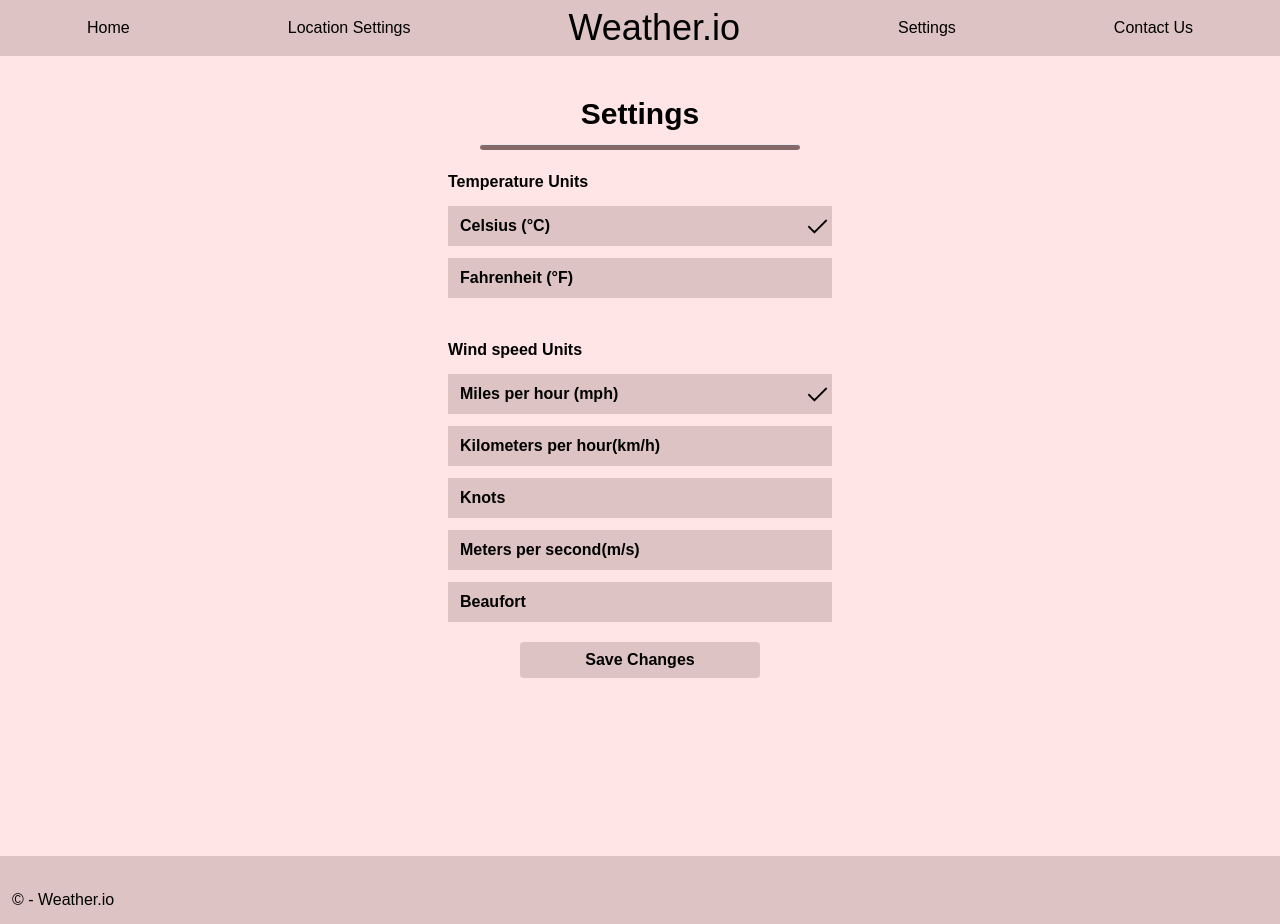
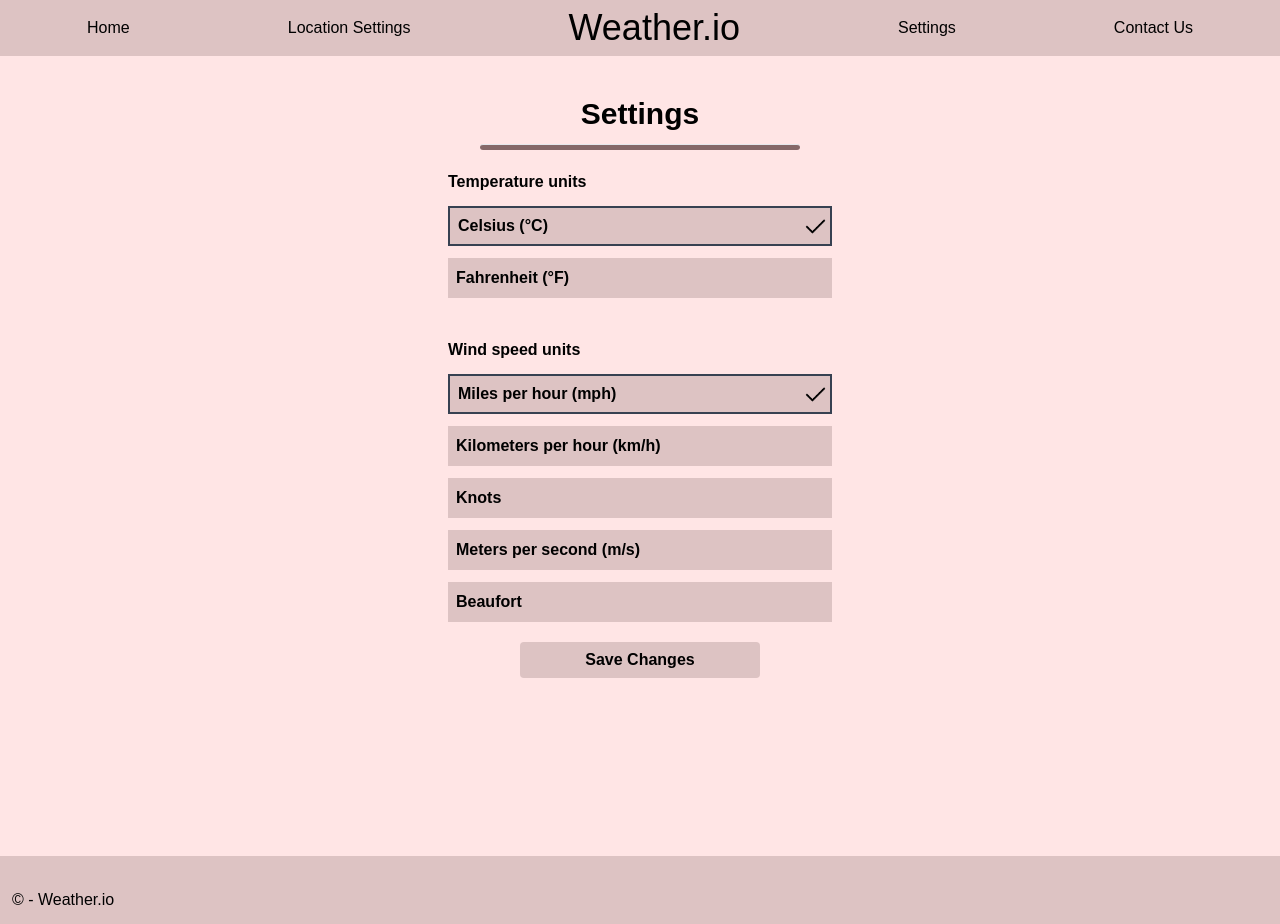
Before and after one commit to The-Creative-Programming-Group/Weather-App, a Next.js app: page /settings in a window 1280 px wide. Built offline with nearby package versions, Linux system fonts and the light colour scheme.

Commit message:
- Added some styling to the settings page
- Made some things easier to read/write with css components

```diff
--- a/src/components/Layout.tsx
+++ b/src/components/Layout.tsx
@@ -1,5 +1,6 @@
 import React from "react";
 import Head from "next/head";
+import styles from "./styles-layout.module.css"
 
 interface LayoutProps {
   title: string;
@@ -15,19 +16,17 @@ export default function Layout({ title, children }: LayoutProps) {
         <link rel="icon" href="/favicon.ico" />
       </Head>
       <header className="bg-[#ddc3c3] p-2 flex justify-around items-center">
-        <a className="no-underline text-black text-xs md:text-base" href="#">
+        <a className={styles.navbarA} href="#">
           Home
         </a>
-        <a className="no-underline text-black text-xs md:text-base">
+        <a className={styles.navbarA}>
           Location Settings
         </a>
         <h1 className="text-base font-semibold md:font-normal md:text-4xl">
           Weather.io
         </h1>
-        <a className="no-underline text-black text-xs md:text-base">Settings</a>
-        <a className="no-underline text-black text-xs md:text-base">
-          Contact Us
-        </a>
+        <a className={styles.navbarA} href="/settings">Settings</a>
+        <a className={styles.navbarA}>Contact Us</a>
       </header>
       <main className="bg-[#ffe5e5] min-h-screen">{children}</main>
       <footer className="absolute w-full pt-8 bg-[#ddc3c3]">
--- /dev/null
+++ b/src/components/styles-layout.module.css
@@ -0,0 +1,3 @@
+.navbar-a {
+    @apply no-underline text-black text-xs md:text-base;
+}
--- a/src/pages/settings/index.tsx
+++ b/src/pages/settings/index.tsx
@@ -1,6 +1,7 @@
 import React, { useState } from "react";
 import Layout from "~/components/Layout";
 import Image from "next/image";
+import styles from "./settings.module.css"
 
 const Settings = () => {
   const doneImage = "/assets/done.png";
@@ -22,21 +23,21 @@ const Settings = () => {
           </h1>
           <hr className="w-3/12 h-1.5 bg-[#856868] mt-3 rounded" />
           <div className="flex flex-col justify-center m-5">
-            <h2 className="text-basic font-bold">Temperature Units</h2>
+            <h2 className="text-basic font-bold">Temperature units</h2>
             <button
-              className="bg-[#ddc3c3] flex flex-row justify-between items-center mt-3 w-96 h-10 text-left border-solid border-black"
+              className={`${styles.normalbutton} ${temperatureUnit === "Celsius" ? 'border-2' : ''}`}
               onClick={() => handleTemperatureUnitClick("Celsius")}
             >
-              <p className="ml-3 font-bold">Celsius (°C)</p>
+              <p className={styles.buttontext}>Celsius (°C)</p>
               {temperatureUnit === "Celsius" && (
                 <Image src={doneImage} alt="Checkmark" width={29} height={29} />
               )}
             </button>
             <button
-              className="bg-[#ddc3c3] flex flex-row justify-between items-center mt-3 w-96 h-10 text-left border-solid border-black"
+              className={`${styles.normalbutton} ${temperatureUnit === "Fahrenheit" ? 'border-2' : ''}`}
               onClick={() => handleTemperatureUnitClick("Fahrenheit")}
             >
-              <p className="ml-3 font-bold">Fahrenheit (°F)</p>
+              <p className={styles.buttontext}>Fahrenheit (°F)</p>
               {temperatureUnit === "Fahrenheit" && (
                 <Image src={doneImage} alt="Checkmark" width={29} height={29} />
               )}
@@ -44,48 +45,48 @@ const Settings = () => {
           </div>
 
           <div className="flex flex-col justify-center m-5">
-            <h2 className="text-basic font-bold">Wind speed Units</h2>
+            <h2 className="text-basic font-bold">Wind speed units</h2>
             <button
-              className="bg-[#ddc3c3] flex flex-row justify-between items-center mt-3 w-96 h-10 text-left border-solid border-black"
+              className={`${styles.normalbutton} ${windSpeedUnit === "Miles per hour" ? 'border-2' : ''}`}
               onClick={() => handleSpeedUnitClick("Miles per hour")}
             >
-              <p className="ml-3 font-bold">Miles per hour (mph)</p>
+              <p className={styles.buttontext}>Miles per hour (mph)</p>
               {windSpeedUnit === "Miles per hour" && (
                 <Image src={doneImage} alt="Checkmark" width={29} height={29} />
               )}
             </button>
             <button
-              className="bg-[#ddc3c3] flex flex-row justify-between items-center mt-3 w-96 h-10 text-left border-solid border-black"
+              className={`${styles.normalbutton} ${windSpeedUnit === "Kilometers per hour" ? 'border-2' : ''}`}
               onClick={() => handleSpeedUnitClick("Kilometers per hour")}
             >
-              <p className="ml-3 font-bold">Kilometers per hour(km/h)</p>
+              <p className={styles.buttontext}>Kilometers per hour (km/h)</p>
               {windSpeedUnit === "Kilometers per hour" && (
                 <Image src={doneImage} alt="Checkmark" width={29} height={29} />
               )}
             </button>
             <button
-              className="bg-[#ddc3c3] flex flex-row justify-between items-center mt-3 w-96 h-10 text-left border-solid border-black"
+              className={`${styles.normalbutton} ${windSpeedUnit === "Knots" ? 'border-2' : ''}`}
               onClick={() => handleSpeedUnitClick("Knots")}
             >
-              <p className="ml-3 font-bold">Knots</p>
+              <p className={styles.buttontext}>Knots</p>
               {windSpeedUnit === "Knots" && (
                 <Image src={doneImage} alt="Checkmark" width={29} height={29} />
               )}
             </button>
             <button
-              className="bg-[#ddc3c3] flex flex-row justify-between items-center mt-3 w-96 h-10 text-left border-solid border-black"
+              className={`${styles.normalbutton} ${windSpeedUnit === "Meters per second" ? 'border-2' : ''}`}
               onClick={() => handleSpeedUnitClick("Meters per second")}
             >
-              <p className="ml-3 font-bold">Meters per second(m/s)</p>
+              <p className={styles.buttontext}>Meters per second (m/s)</p>
               {windSpeedUnit === "Meters per second" && (
                 <Image src={doneImage} alt="Checkmark" width={29} height={29} />
               )}
             </button>
             <button
-              className="bg-[#ddc3c3] flex flex-row justify-between items-center mt-3 w-96 h-10 text-left border-solid border-black"
+              className={`${styles.normalbutton} ${windSpeedUnit === "Beaufort" ? 'border-2' : ''}`}
               onClick={() => handleSpeedUnitClick("Beaufort")}
             >
-              <p className="ml-3 font-bold">Beaufort</p>
+              <p className={styles.buttontext}>Beaufort</p>
               {windSpeedUnit === "Beaufort" && (
                 <Image src={doneImage} alt="Checkmark" width={29} height={29} />
               )}
--- /dev/null
+++ b/src/pages/settings/settings.module.css
@@ -0,0 +1,7 @@
+.normalbutton {
+    @apply bg-[#ddc3c3] flex flex-row justify-between items-center mt-3 w-96 h-10 text-left border-solid border-gray-700
+}
+
+.buttontext {
+    @apply ml-2 font-bold
+}
```
